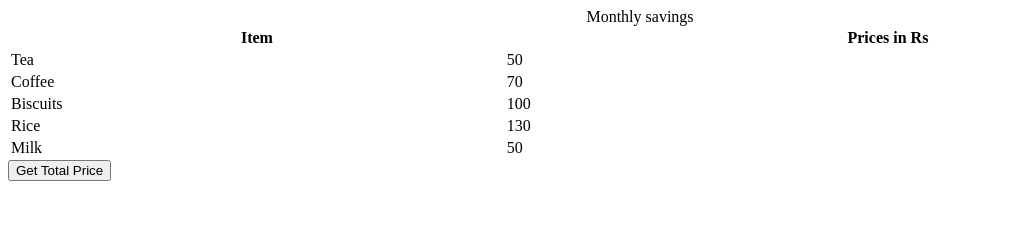
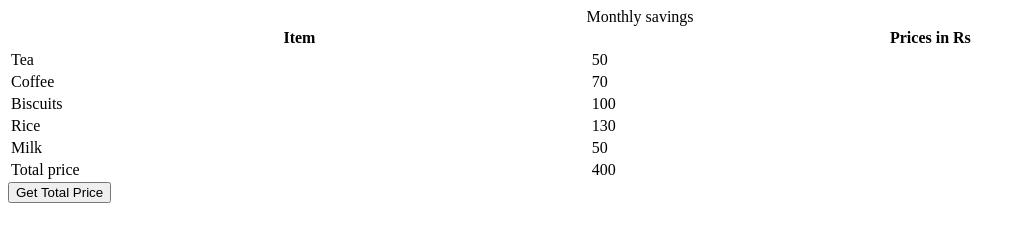
Before and after one commit to acciojob/grofers-checkout-Shriram26101999, a website: page main.html in a window 1280 px wide. Both pictures are taken after a click on the button "Get Total Price". Shown: the whole page, without its empty margins (0-1026 px from the left). Drawn offline with Linux system fonts and the light colour scheme.

Commit message:
created a submission

```diff
--- a/script.js
+++ b/script.js
@@ -1,10 +1,18 @@
 const getSumBtn = document.createElement("button");
 getSumBtn.append("Get Total Price");
 document.body.appendChild(getSumBtn);
-
+const table = document.querySelector("table")
+	const price = document.querySelectorAll('.price')
+	const td = document.createElement("tr")
+    let tp = Array.from(price);
+	let sum = 0;
 const getSum = () => {
-//Add your code here
-
+	tp.forEach((item)=>{
+         let a =parseInt(item.innerText)
+		sum += a
+	})
+	td.innerHTML = `<td>Total price</td>
+ <td>${sum}</td>`
+	table.append(td)
 };
-
 getSumBtn.addEventListener("click", getSum);
```
Also changed, not shown: main.html (line endings or trailing spaces).
